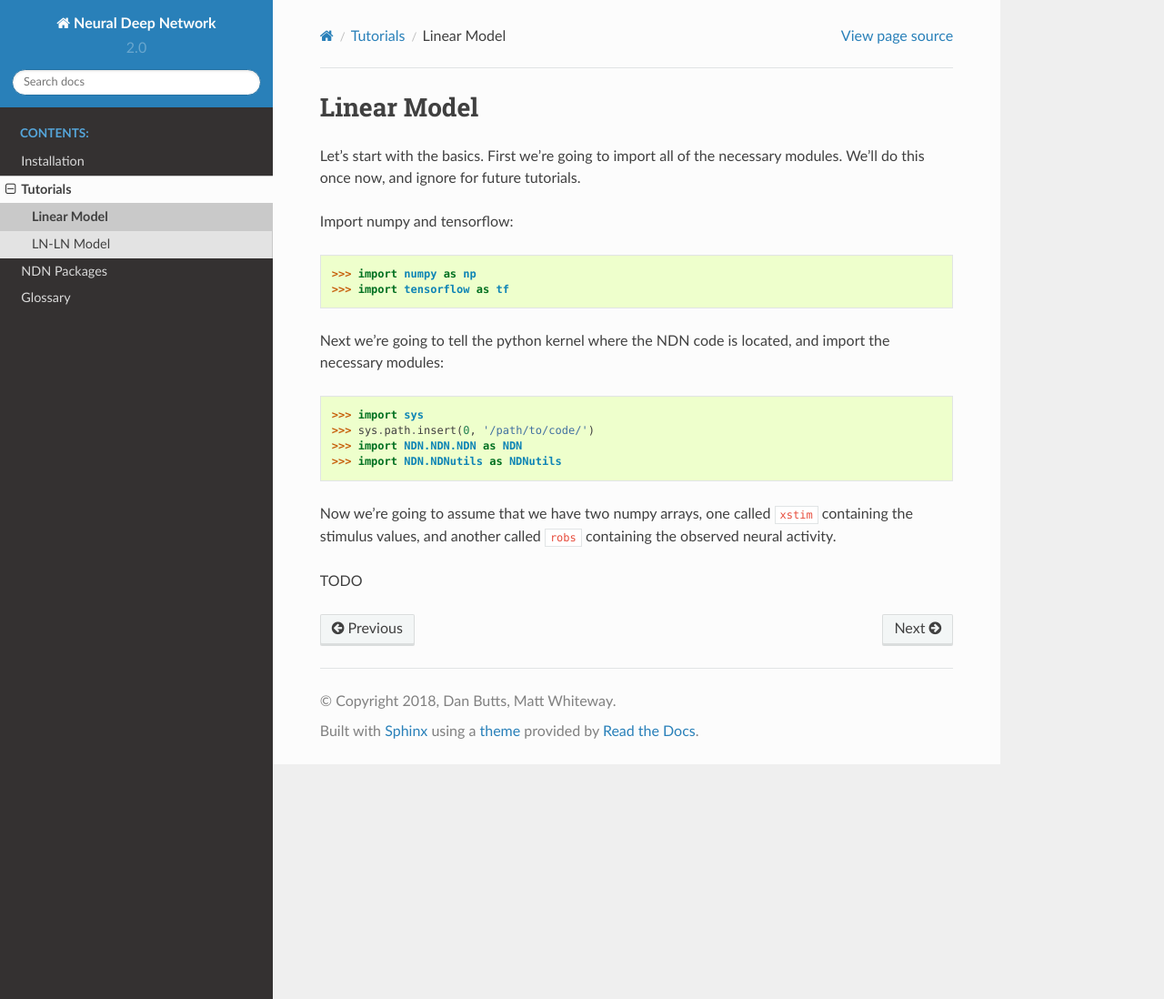
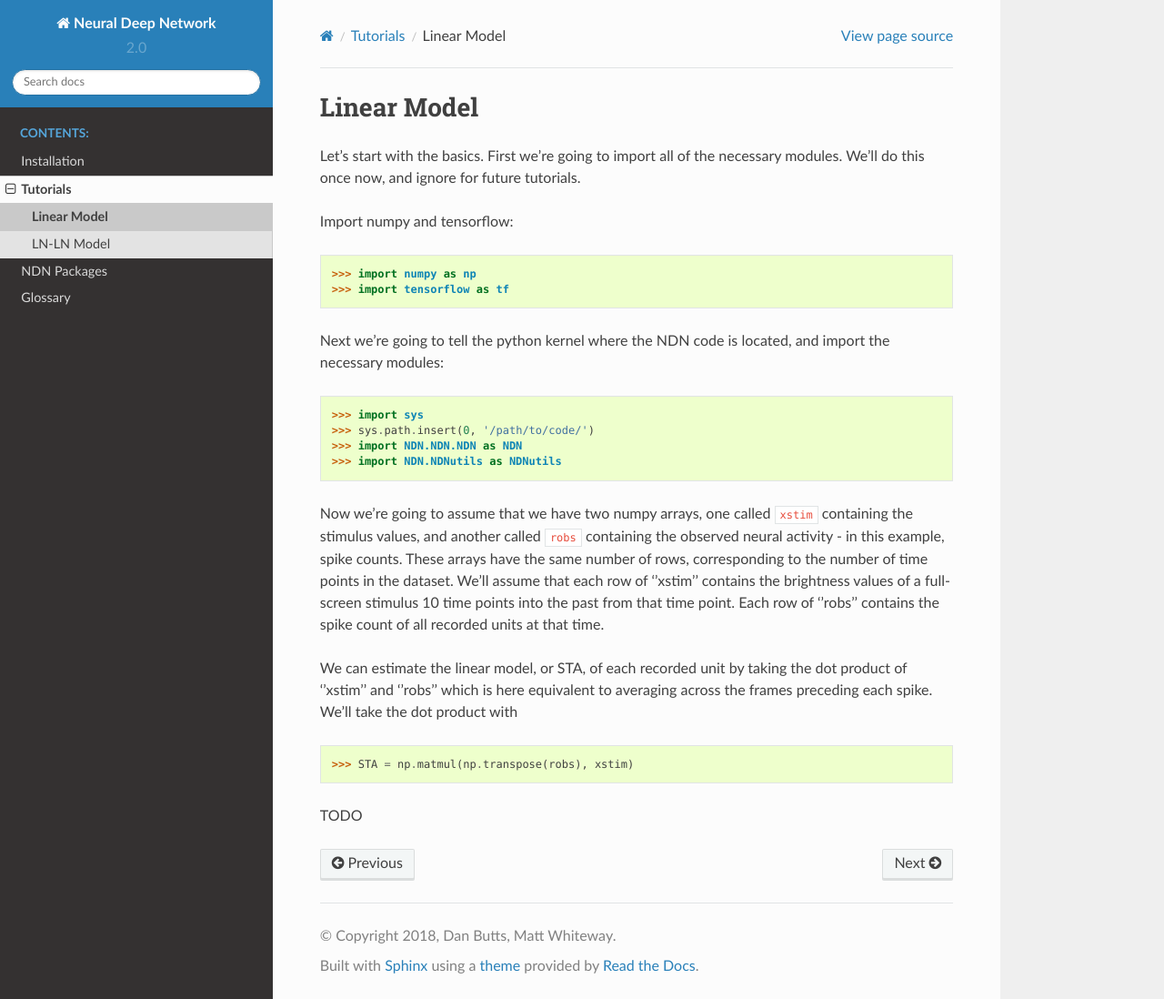
Before and after one commit to NeuroTheoryUMD/NDN, a Sphinx documentation site: the page built from docs/tutorials/linear-model.rst, in a window 1280 px wide and 1098 px high. Shown: the whole window at 91% size. Built offline with Sphinx 7.4.7 and the Read the Docs theme 2.0.0, drawn with Linux system fonts in a browser that asks for light colours.

Commit message:
Update linear-model.rst

```diff
--- a/docs/tutorials/linear-model.rst
+++ b/docs/tutorials/linear-model.rst
@@ -20,6 +20,18 @@ import the necessary modules::
 
 Now we're going to assume that we have two numpy arrays, one called ``xstim``
 containing the stimulus values, and another called ``robs`` containing the
-observed neural activity.
+observed neural activity - in this example, spike counts. These arrays have the
+same number of rows, corresponding to the number of time points in the dataset.
+We'll assume that each row of ''xstim'' contains the brightness values of a
+full-screen stimulus 10 time points into the past from that time point. Each row
+of ''robs'' contains the spike count of all recorded units at that time.
+
+We can estimate the linear model, or STA, of each recorded unit by taking the dot
+product of ''xstim'' and ''robs'' which is here equivalent to averaging across the
+frames preceding each spike.
+We'll take the dot product with
+
+>>> STA = np.matmul(np.transpose(robs), xstim)
+
 
 TODO
```
